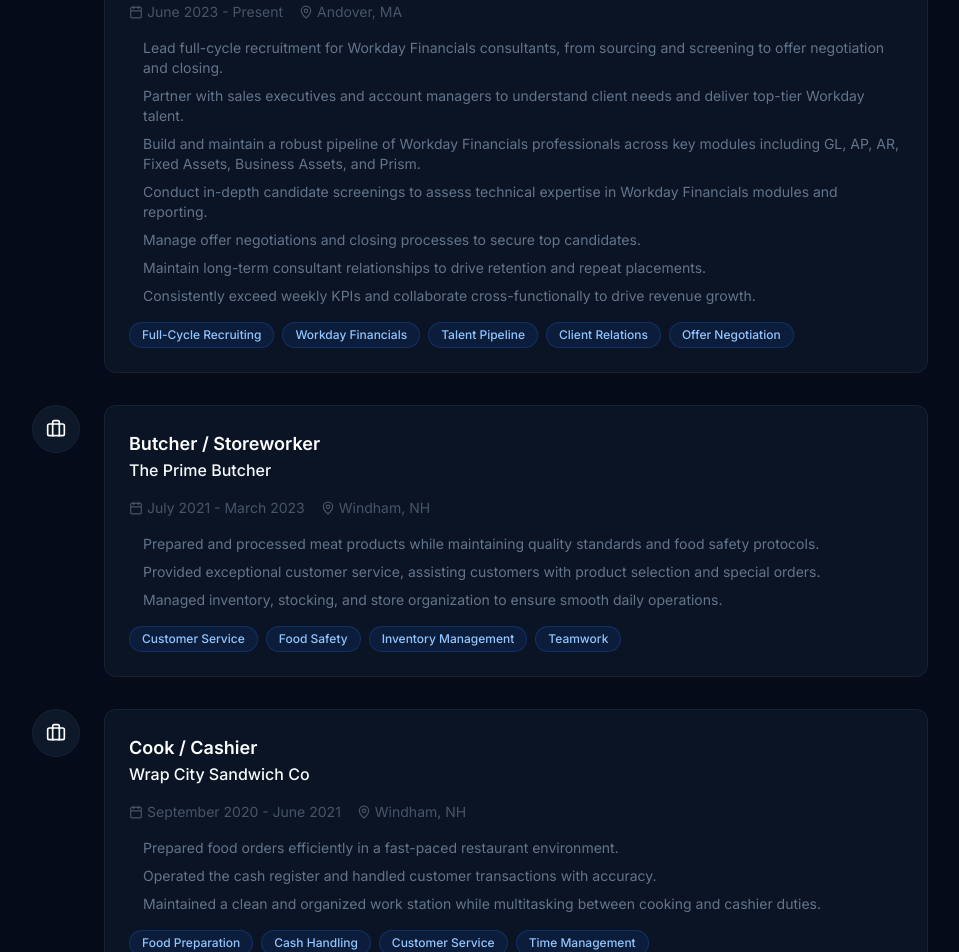
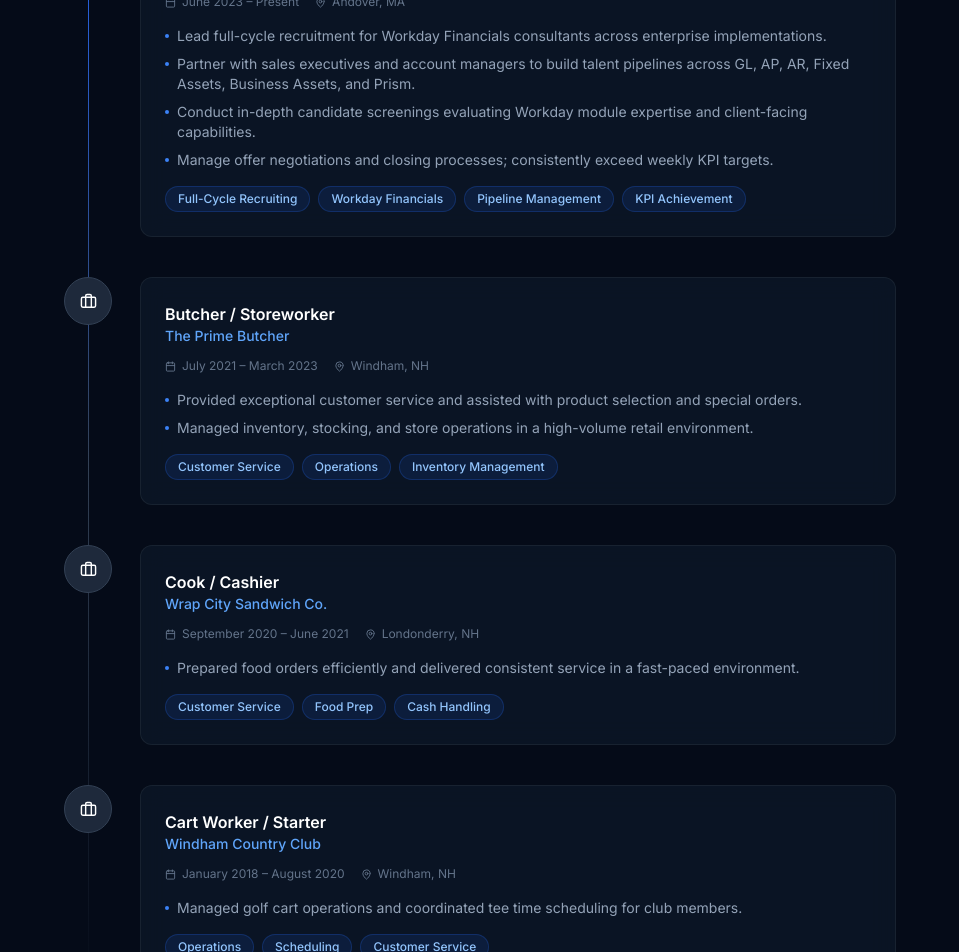
Before and after one commit to 603-websites/portfolio-aidan-carter, a React (Vite) app: page / in a window 1280 px wide. Shown: the part 2540-3492 px from the top of the page, without its empty margins (160-1119 px from the left). Built offline with nearby package versions, Linux system fonts and the light colour scheme.

Commit message:
redesign: src/components/Experience.jsx

```diff
--- a/src/components/Experience.jsx
+++ b/src/components/Experience.jsx
@@ -1,157 +1,156 @@
-import { motion } from 'framer-motion'
-import { useInView } from 'framer-motion'
+import { motion, useInView } from 'framer-motion'
 import { useRef } from 'react'
 import { Briefcase, Calendar, MapPin } from 'lucide-react'
 
+const experiences = [
+  {
+    title: 'Workday Financials Recruiter',
+    company: 'ALKU',
+    location: 'Andover, MA',
+    period: 'June 2023 – Present',
+    current: true,
+    color: '#2563EB',
+    bullets: [
+      'Lead full-cycle recruitment for Workday Financials consultants across enterprise implementations.',
+      'Partner with sales executives and account managers to build talent pipelines across GL, AP, AR, Fixed Assets, Business Assets, and Prism.',
+      'Conduct in-depth candidate screenings evaluating Workday module expertise and client-facing capabilities.',
+      'Manage offer negotiations and closing processes; consistently exceed weekly KPI targets.',
+    ],
+    tags: ['Full-Cycle Recruiting', 'Workday Financials', 'Pipeline Management', 'KPI Achievement'],
+  },
+  {
+    title: 'Butcher / Storeworker',
+    company: 'The Prime Butcher',
+    location: 'Windham, NH',
+    period: 'July 2021 – March 2023',
+    current: false,
+    color: '#475569',
+    bullets: [
+      'Provided exceptional customer service and assisted with product selection and special orders.',
+      'Managed inventory, stocking, and store operations in a high-volume retail environment.',
+    ],
+    tags: ['Customer Service', 'Operations', 'Inventory Management'],
+  },
+  {
+    title: 'Cook / Cashier',
+    company: 'Wrap City Sandwich Co.',
+    location: 'Londonderry, NH',
+    period: 'September 2020 – June 2021',
+    current: false,
+    color: '#475569',
+    bullets: [
+      'Prepared food orders efficiently and delivered consistent service in a fast-paced environment.',
+    ],
+    tags: ['Customer Service', 'Food Prep', 'Cash Handling'],
+  },
+  {
+    title: 'Cart Worker / Starter',
+    company: 'Windham Country Club',
+    location: 'Windham, NH',
+    period: 'January 2018 – August 2020',
+    current: false,
+    color: '#475569',
+    bullets: [
+      'Managed golf cart operations and coordinated tee time scheduling for club members.',
+    ],
+    tags: ['Operations', 'Scheduling', 'Customer Service'],
+  },
+]
+
 const Experience = () => {
   const ref = useRef(null)
-  const isInView = useInView(ref, { once: true, margin: "-100px" })
-
-  const experiences = [
-    {
-      title: "Workday Financials Recruiter",
-      company: "ALKU",
-      location: "Andover, MA",
-      period: "June 2023 - Present",
-      type: "current",
-      description: [
-        "Lead full-cycle recruitment for Workday Financials consultants, from sourcing and screening to offer negotiation and closing.",
-        "Partner with sales executives and account managers to understand client needs and deliver top-tier Workday talent.",
-        "Build and maintain a robust pipeline of Workday Financials professionals across key modules including GL, AP, AR, Fixed Assets, Business Assets, and Prism.",
-        "Conduct in-depth candidate screenings to assess technical expertise in Workday Financials modules and reporting.",
-        "Manage offer negotiations and closing processes to secure top candidates.",
-        "Maintain long-term consultant relationships to drive retention and repeat placements.",
-        "Consistently exceed weekly KPIs and collaborate cross-functionally to drive revenue growth."
-      ],
-      technologies: ["Full-Cycle Recruiting", "Workday Financials", "Talent Pipeline", "Client Relations", "Offer Negotiation"]
-    },
-    {
-      title: "Butcher / Storeworker",
-      company: "The Prime Butcher",
-      location: "Windham, NH",
-      period: "July 2021 - March 2023",
-      type: "past",
-      description: [
-        "Prepared and processed meat products while maintaining quality standards and food safety protocols.",
-        "Provided exceptional customer service, assisting customers with product selection and special orders.",
-        "Managed inventory, stocking, and store organization to ensure smooth daily operations."
-      ],
-      technologies: ["Customer Service", "Food Safety", "Inventory Management", "Teamwork"]
-    },
-    {
-      title: "Cook / Cashier",
-      company: "Wrap City Sandwich Co",
-      location: "Windham, NH",
-      period: "September 2020 - June 2021",
-      type: "past",
-      description: [
-        "Prepared food orders efficiently in a fast-paced restaurant environment.",
-        "Operated the cash register and handled customer transactions with accuracy.",
-        "Maintained a clean and organized work station while multitasking between cooking and cashier duties."
-      ],
-      technologies: ["Food Preparation", "Cash Handling", "Customer Service", "Time Management"]
-    },
-    {
-      title: "Cart Worker / Starter",
-      company: "Windham Country Club",
-      location: "Windham, NH",
-      period: "January 2018 - August 2020",
-      type: "past",
-      description: [
-        "Managed golf cart operations and coordinated tee time scheduling as a starter.",
-        "Provided excellent customer service to club members and guests.",
-        "Maintained equipment and ensured smooth flow of play on the course."
-      ],
-      technologies: ["Operations", "Customer Service", "Scheduling", "Equipment Maintenance"]
-    }
-  ]
+  const isInView = useInView(ref, { once: true, margin: '-100px' })
 
   return (
     <section id="experience" className="py-24 relative">
-      <div className="max-w-7xl mx-auto px-4 sm:px-6 lg:px-8">
+      <div className="max-w-4xl mx-auto px-4 sm:px-6 lg:px-8">
+
         <motion.div
           ref={ref}
-          initial={{ opacity: 0, y: 50 }}
+          initial={{ opacity: 0, y: 30 }}
           animate={isInView ? { opacity: 1, y: 0 } : {}}
           transition={{ duration: 0.6 }}
           className="text-center mb-16"
         >
+          <span className="section-label">Career</span>
           <h2 className="section-heading">
             Professional <span className="gradient-text">Experience</span>
           </h2>
-          <p className="section-subheading mx-auto">
-            A progressive career path from service industry roles to professional recruiting, demonstrating growth, work ethic, and adaptability.
-          </p>
         </motion.div>
 
-        <div className="max-w-4xl mx-auto space-y-8">
-          {experiences.map((exp, index) => (
+        <div className="relative">
+          {/* Timeline line */}
+          <div className="absolute left-6 top-6 bottom-0 w-px bg-gradient-to-b from-blue-600 via-slate-700 to-transparent" />
+
+          <div className="space-y-8">
+            {experiences.map((exp, i) => (
               <motion.div
                 key={exp.title + exp.company}
                 initial={{ opacity: 0, x: -30 }}
                 animate={isInView ? { opacity: 1, x: 0 } : {}}
-              transition={{ duration: 0.5, delay: index * 0.15 }}
-              className="relative"
+                transition={{ delay: i * 0.12 }}
+                className="flex gap-7"
               >
-              {index < experiences.length - 1 && (
-                <div className="absolute left-6 top-16 w-0.5 h-full bg-gradient-to-b from-primary-500 to-transparent" />
+                {/* Dot */}
+                <div className="relative z-10 shrink-0">
+                  <div
+                    className={`w-12 h-12 rounded-full flex items-center justify-center ${
+                      exp.current
+                        ? 'bg-gradient-to-br from-blue-600 to-cyan-500'
+                        : 'bg-slate-800 border border-slate-700'
+                    }`}
+                  >
+                    <Briefcase size={17} className="text-white" />
+                  </div>
+                  {exp.current && (
+                    <div className="absolute inset-0 rounded-full bg-blue-500/20 animate-ping" />
                   )}
-
-              <div className="flex gap-6">
-                <div className={`relative z-10 w-12 h-12 rounded-full flex items-center justify-center shrink-0 ${
-                  exp.type === 'current'
-                    ? 'bg-gradient-to-r from-primary-500 to-orange-500'
-                    : 'bg-dark-800 border border-dark-700'
-                }`}>
-                  <Briefcase size={20} className="text-white" />
                 </div>
 
-                <div className="flex-1 glass rounded-xl p-6 card-hover">
-                  <div className="flex flex-wrap items-start justify-between gap-2 mb-4">
+                {/* Card */}
+                <div className="flex-1 glass rounded-xl p-6 card-hover mb-2">
+                  <div className="flex flex-wrap items-start justify-between gap-2 mb-3">
                     <div>
-                      <h3 className="text-lg font-semibold text-white">{exp.title}</h3>
-                      <p className="text-primary-400 font-medium">{exp.company}</p>
+                      <h3 className="text-white font-semibold">{exp.title}</h3>
+                      <p className="text-blue-400 text-sm font-medium">{exp.company}</p>
                     </div>
-                    {exp.type === 'current' && (
-                      <span className="px-3 py-1 text-xs font-medium bg-green-500/20 text-green-400 rounded-full border border-green-500/30">
+                    {exp.current && (
+                      <span className="px-3 py-1 text-xs font-medium bg-green-500/12 text-green-400 rounded-full border border-green-500/25">
                         Current
                       </span>
                     )}
                   </div>
 
-                  <div className="flex flex-wrap gap-4 text-sm text-dark-400 mb-4">
-                    <span className="flex items-center gap-1">
-                      <Calendar size={14} />
-                      {exp.period}
+                  <div className="flex flex-wrap gap-4 text-xs text-slate-500 mb-4">
+                    <span className="flex items-center gap-1.5">
+                      <Calendar size={11} />{exp.period}
                     </span>
-                    <span className="flex items-center gap-1">
-                      <MapPin size={14} />
-                      {exp.location}
+                    <span className="flex items-center gap-1.5">
+                      <MapPin size={11} />{exp.location}
                     </span>
                   </div>
 
                   <ul className="space-y-2 mb-4">
-                    {exp.description.map((item, i) => (
-                      <li key={i} className="text-dark-300 text-sm flex items-start gap-2">
-                        <span className="w-1.5 h-1.5 bg-primary-500 rounded-full mt-2 shrink-0" />
-                        {item}
+                    {exp.bullets.map((b, j) => (
+                      <li key={j} className="flex items-start gap-2 text-slate-400 text-sm">
+                        <span className="w-1 h-1 rounded-full bg-blue-500 mt-2 shrink-0" />
+                        {b}
                       </li>
                     ))}
                   </ul>
 
                   <div className="flex flex-wrap gap-2">
-                    {exp.technologies.map((tech) => (
-                      <span key={tech} className="tech-badge text-xs">
-                        {tech}
-                      </span>
+                    {exp.tags.map((t) => (
+                      <span key={t} className="tech-badge">{t}</span>
                     ))}
-                  </div>
                   </div>
                 </div>
               </motion.div>
             ))}
           </div>
         </div>
+
+      </div>
     </section>
   )
 }
```
Lines whose indentation alone changed are shown as unchanged.
